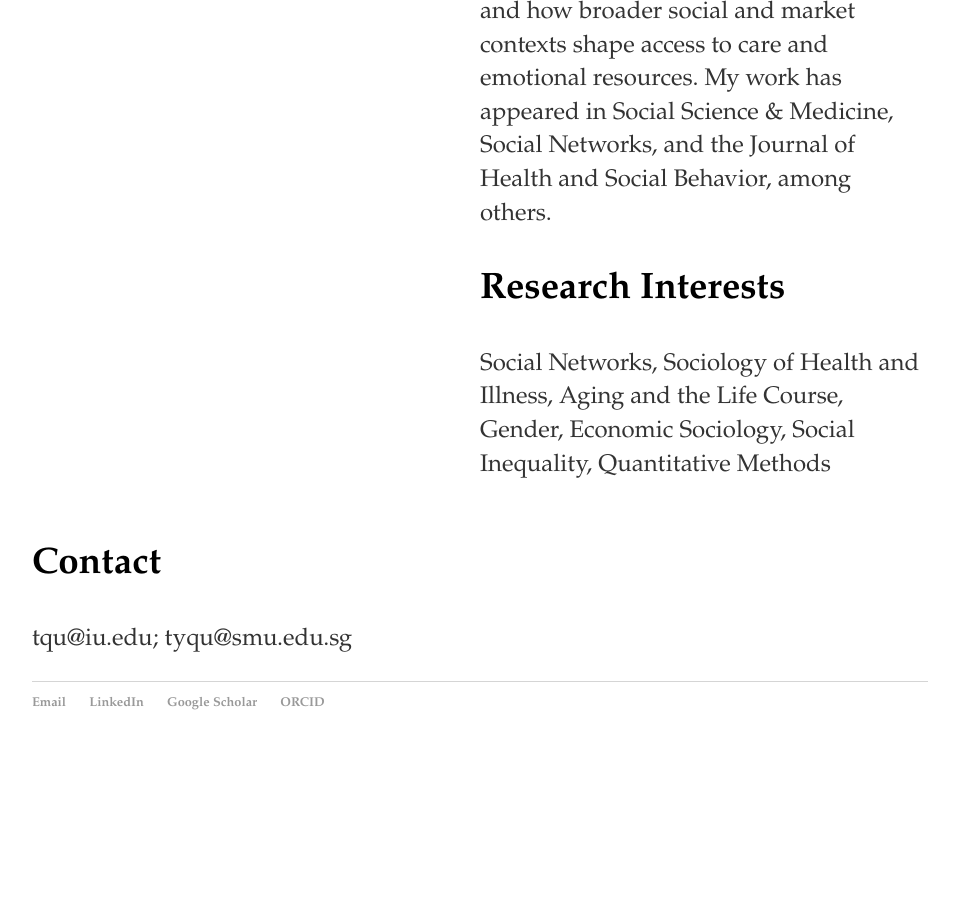
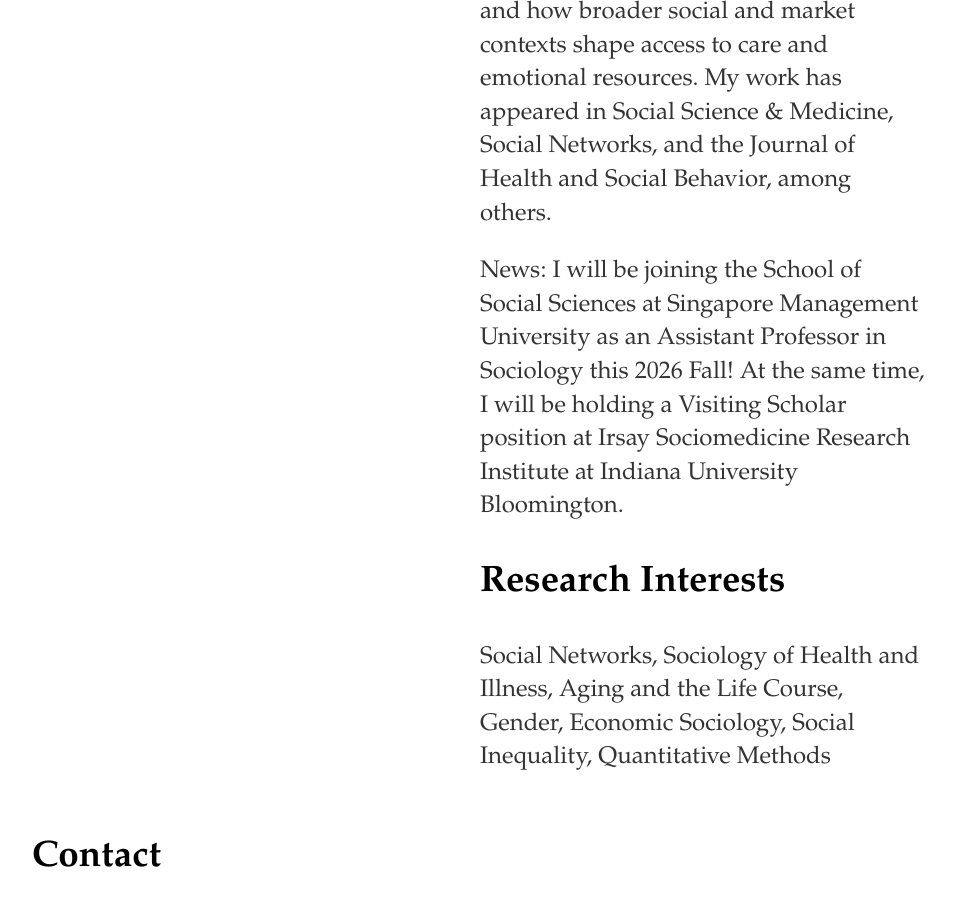
Before and after one commit to windyqu/windyqu.github.io, a Jekyll site: the page built from index.html, in a window 1280 px wide and 900 px high, scrolled down 870 px. Shown: the whole window, without its empty margins (160-1119 px from the left). Built offline with Jekyll 4.4.1, drawn with Linux system fonts in a browser that asks for light colours; before the commit the page ends 1643 px from its top, so only the background shows below that.

Commit message:
Update index.html

```diff
--- a/index.html
+++ b/index.html
@@ -34,7 +34,9 @@
 		My current projects examine how social networks contribute to health disparities, how daily routines influence stress and cognitive well-being, and how broader social and market contexts shape access to care and emotional resources.
 
 		My work has appeared in Social Science & Medicine, Social Networks, and the Journal of Health and Social Behavior, among others.
-
+        <p>
+        News: I will be joining the School of Social Sciences at Singapore Management University as an Assistant Professor in Sociology this 2026 Fall! At the same time, I will be holding a Visiting Scholar position at Irsay Sociomedicine Research Institute at Indiana University Bloomington.
+		</p>
 		</p>
 
 		<h3>Research Interests</h3>
```
